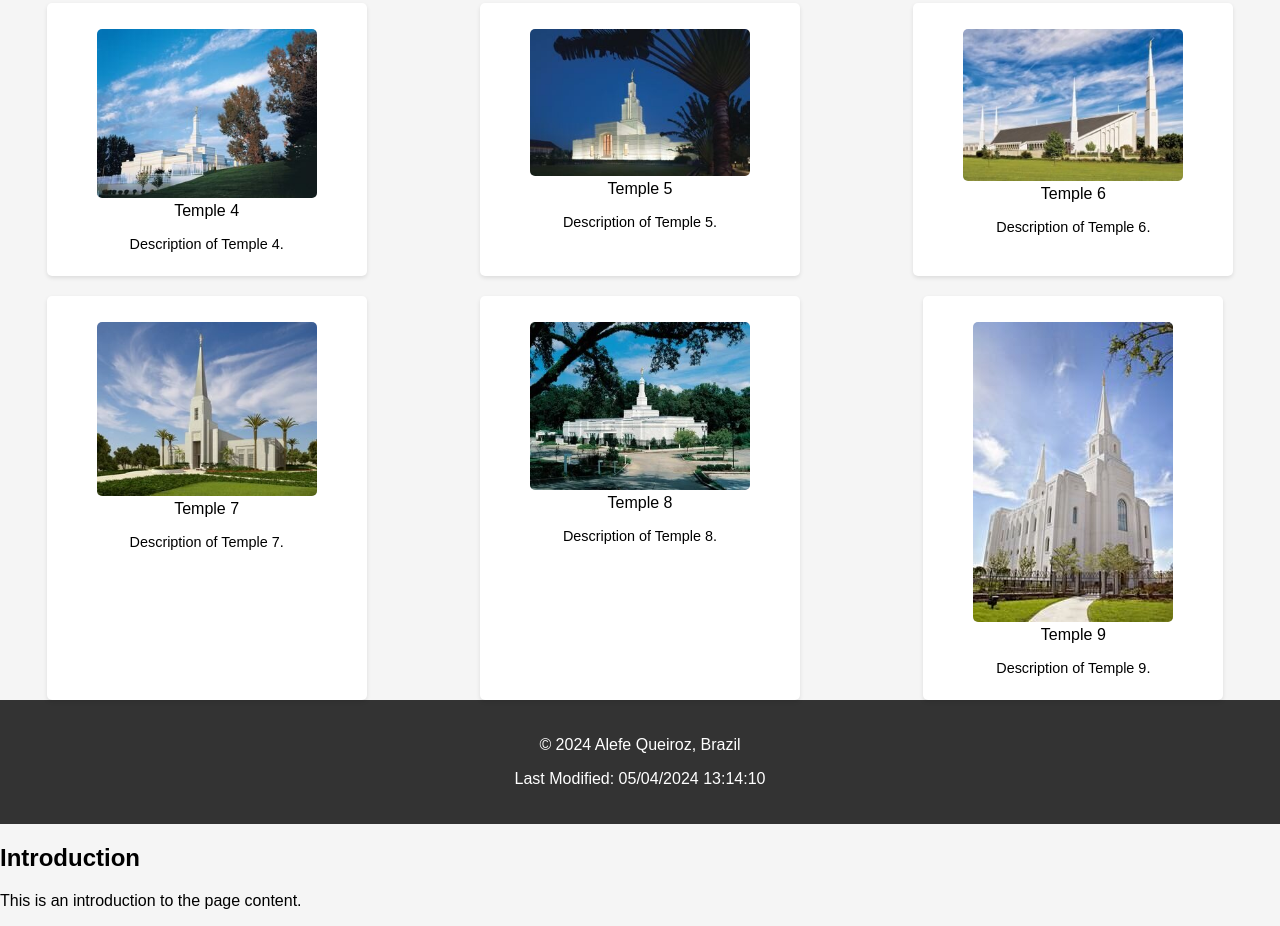
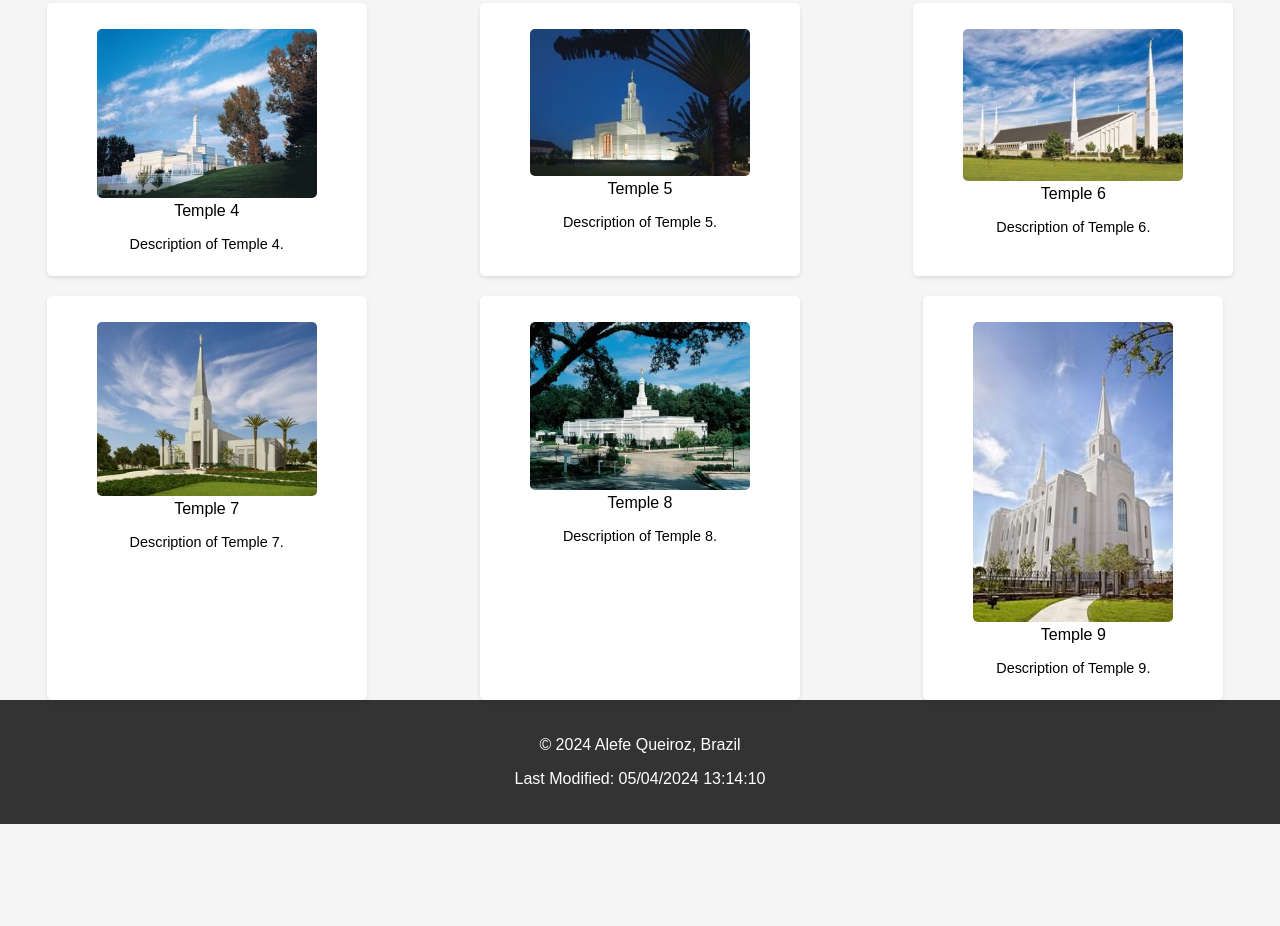
Before and after one commit to AlefeQueiroz/wdd131, a plain HTML site: page temples.html in a window 1280 px wide. Shown: the part 526-1452 px from the top of the page. After the commit the page ends 1350 px from the top, so only its background shows below. Drawn offline with Linux system fonts and the light colour scheme.

Commit message:
testfailed

```diff
--- a/temples.html
+++ b/temples.html
@@ -105,8 +105,5 @@
     </footer>
 
     <script src="scripts/temples.js" defer></script>
-
-    <h2>Introduction</h2>
-    <p>This is an introduction to the page content.</p>
 </body>
 </html>
```
